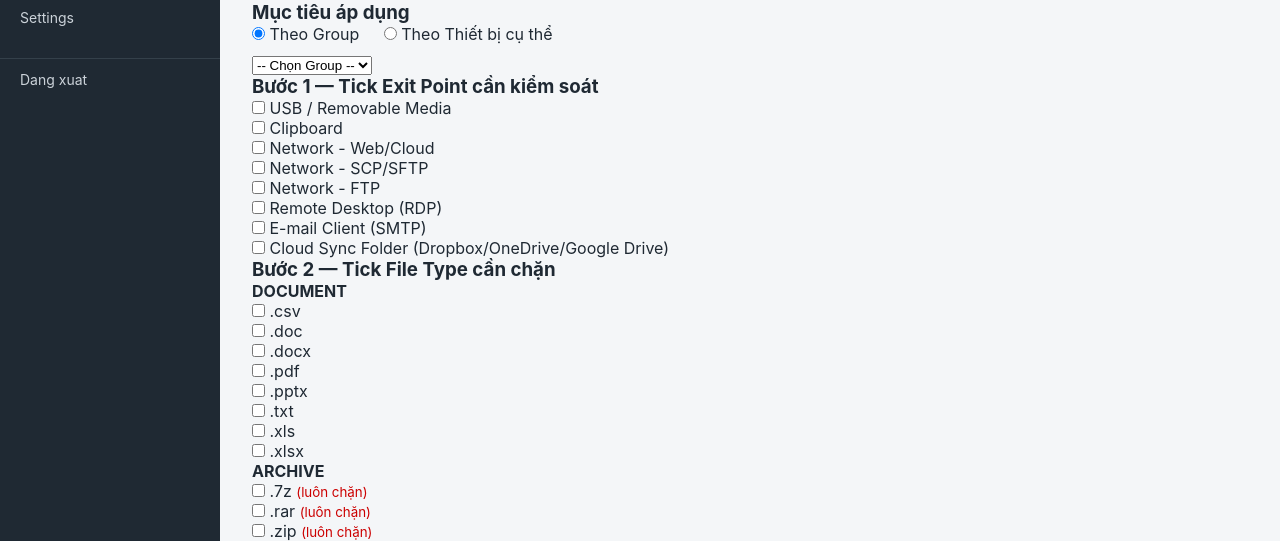
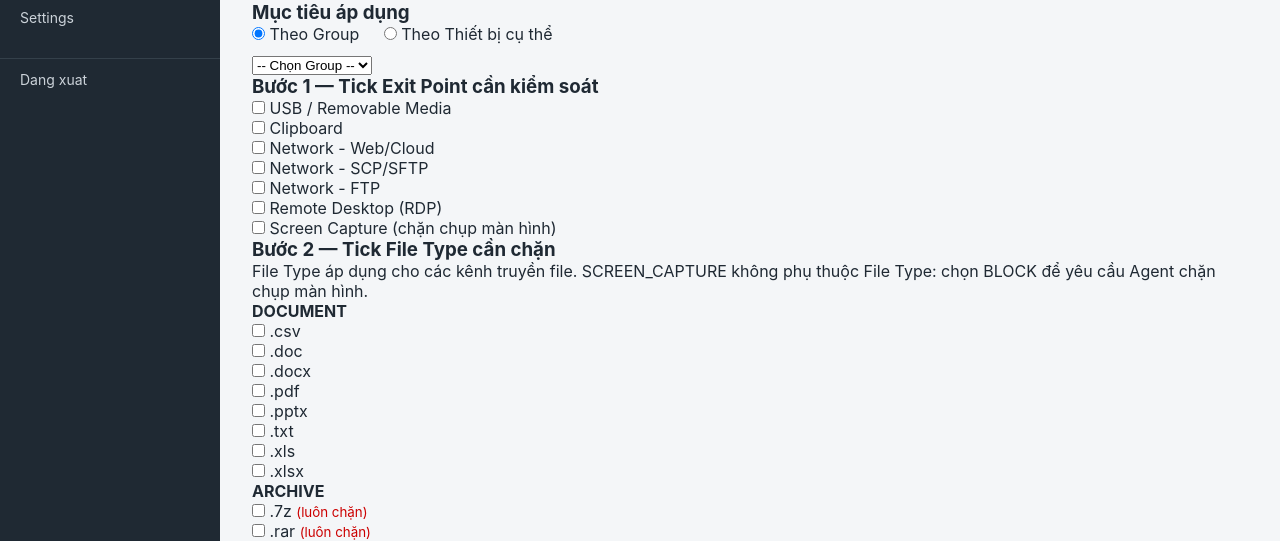
Before and after one commit to lamNT-67/DLP-do-an-2026, a PHP site: page /admin/policy_form.php in a window 1280 px wide. Shown: the part 433-974 px from the top of the page. Run offline with PHP 8.4, Linux system fonts and the light colour scheme; a user stored in the database is signed in; data comes from the database, SQL or seed files in the repository.

Commit message:
feat(server): add SCREEN_CAPTURE exit point to policy and logs

```diff
--- a/server/admin/policy_form.php
+++ b/server/admin/policy_form.php
@@ -13,8 +13,7 @@ $exitPointLabels = [
     'NETWORK_SCP_SFTP'  => 'Network - SCP/SFTP',
     'NETWORK_FTP'       => 'Network - FTP',
     'RDP'               => 'Remote Desktop (RDP)',
-    'EMAIL_CLIENT'      => 'E-mail Client (SMTP)',
-    'CLOUD_SYNC_FOLDER' => 'Cloud Sync Folder (Dropbox/OneDrive/Google Drive)',
+    'SCREEN_CAPTURE'    => 'Screen Capture (chặn chụp màn hình)',
 ];
 
 $groups = $pdo->query("SELECT id, name FROM groups ORDER BY name")->fetchAll();
@@ -246,6 +245,7 @@ require_once __DIR__ . '/../includes/layout_header.php';
 
     <div class="form-section">
         <h3>Bước 2 — Tick File Type cần chặn</h3>
+        <p class="hint">File Type áp dụng cho các kênh truyền file. SCREEN_CAPTURE không phụ thuộc File Type: chọn BLOCK để yêu cầu Agent chặn chụp màn hình.</p>
         <?php foreach ($fileTypesByCategory as $category => $items): ?>
         <h4><?= h($category) ?></h4>
         <div class="checkbox-list">
```
